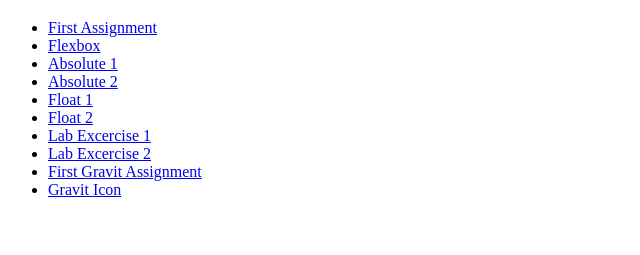
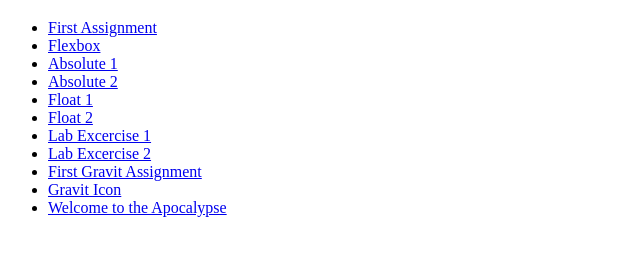
Before and after one commit to RSago/ifsc-1310, a plain HTML site: page index.html in a window 1280 px wide. Shown: the part 61-316 px from the top of the page, without its empty margins (0-640 px from the left). Drawn offline with Linux system fonts and the light colour scheme.

Commit message:
Added a new image

```diff
--- a/index.html
+++ b/index.html
@@ -30,6 +30,7 @@
  <li>       <a href="positioning/lab-exercise-2.html">Lab Excercise 2</a></li>
  <li> <a href="images/ziggyandthespiders.jpg">First Gravit Assignment</a></li>
  <li><a href="images/icon.png">Gravit Icon</a></li>
+ <li><a href="serlingapocalypse.png">Welcome to the Apocalypse</a></li>
   </ul>
   </nav>
 </body>
```
Also changed, not shown: images/serlingapocalypse.png (added).
